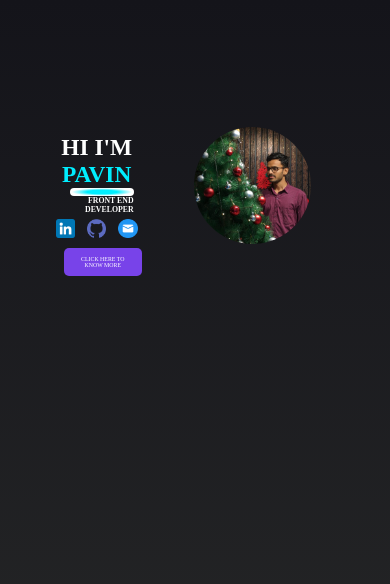
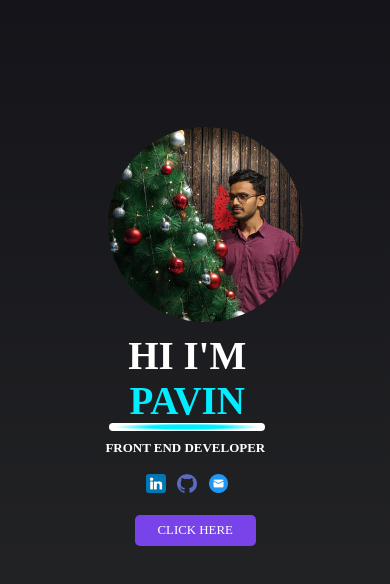
Before and after one commit to Pavin-PS/MyPortfolio, a plain HTML site: page index.html in a window 390 px wide. Shown: the top 584 px of the page. Drawn offline with Linux system fonts and the light colour scheme.

Commit message:
updated responsiveness

```diff
--- a/index.html
+++ b/index.html
@@ -8,6 +8,7 @@
         *{
             margin: 0;
             padding: 0;
+            overflow: hidden;
         }
         body{
             width: 100vh;
@@ -84,7 +85,42 @@
             margin-top: 5%;
             margin-bottom: 5%;
         }
-
+        @media only screen and (max-width: 700px){
+            .card{
+                display: flex;
+                flex-direction: column-reverse;
+                align-items: center;
+            }
+            .card2 img{
+                width: 50vw;
+                height: 50vw;
+                margin-left: 25vw;
+            }
+            .card1{
+                width: 90vw;
+                margin-left: 5vw;
+            }
+            .card1 h1{
+                font-size: 10vw;
+            }
+            .card1 h3{
+                font-size: 3.33vw;
+                margin-right: 25vw;
+            }
+            .card1 hr{
+                width: 40vw;
+                margin-right: 25vw;
+            }
+            .card1 .media{
+                width: 30%;
+                margin-left: 35%;
+            }
+            .card1 .button{
+                width: 30%;
+                font-size: 3.3vw;
+                margin-left: 35%;
+            }
+        }
 
     </style>
 </head>
@@ -100,7 +136,7 @@
                 <a href="mailto:info.pavinps@gmail.com"><img src="./assets/images/mail.png" alt="" style="width: 5vw;"></a>
             </div>
             <a href="./pages/about.html"><div class="button">
-                CLICK HERE TO KNOW MORE
+                CLICK HERE
             </div></a>
         </div>
         <div class="card2">
```
Also changed, not shown: pages/about.html (+6 -4 lines).
